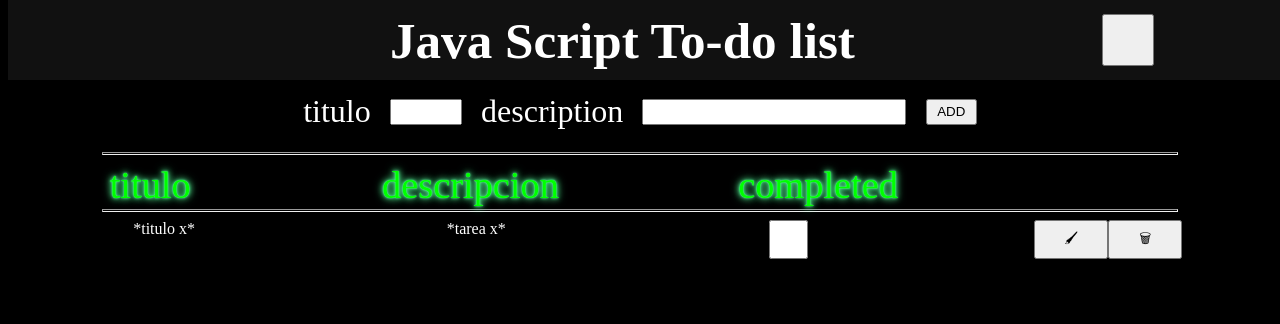
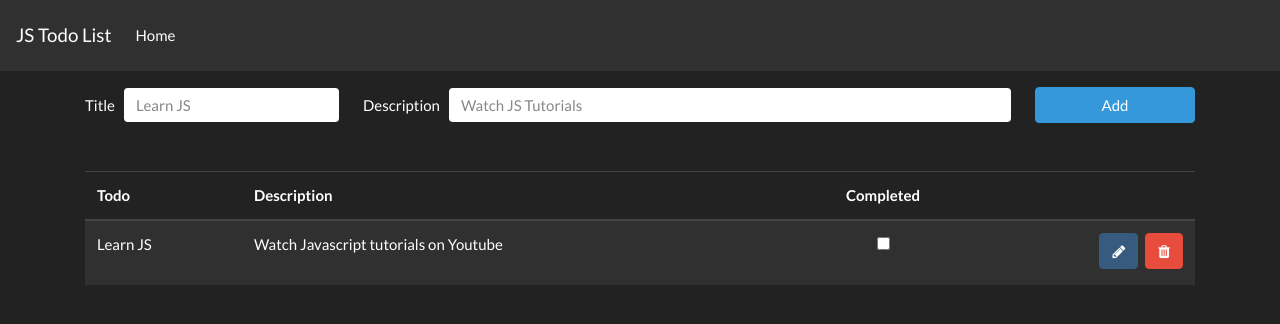
Before and after one commit to Josearturochavez/Josearturochavez.github.io, a plain HTML site: page index.html in a window 1280 px wide. Drawn offline with nearby package versions, Linux system fonts and the light colour scheme.

Commit message:
movimiento de directorio

```diff
--- a/index.html
+++ b/index.html
@@ -1,74 +1,226 @@
-<!--
-git add .
-git commit -m "-"
-git push
--->
-
 <!DOCTYPE html>
-<html>
+<html lang="en">
 <head>
-
-        <meta charset="utf-8">
-        <meta name="viewport" content="width=device-width, initial-scale=1">
-        <link rel="stylesheet" type="text/css" href="style.css">
-        <link rel="stylesheet" type="js" href="proces.js">
-        <meta name="google-site-verification" content="Lq1w6dMHGR6Rq1Tot915nW_T70vu8Vul6Orbt2-EzTs">
-        <title>
-            King Arthur's Page
-        </title>
-
+  <meta charset="UTF-8" />
+  <meta http-equiv="X-UA-Compatible" content="IE=edge" />
+  <meta name="viewport" content="width=device-width, initial-scale=1.0" />
+  <!-- Fontawesome -->
+  <link
+    href="https://stackpath.bootstrapcdn.com/font-awesome/4.7.0/css/font-awesome.min.css"
+    rel="stylesheet"
+  />
+  <!-- Bootswatch Darkly Theme -->
+  <link
+    href="https://stackpath.bootstrapcdn.com/bootswatch/4.5.2/darkly/bootstrap.min.css"
+    rel="stylesheet"
+  />
+  <title>JS Todo List</title>
 </head>
 <body>
-        <header>
-            <h1>
-                Java Script To-do list
-            </h1>
-            <button id="Menu">
+  <!-- Navbar -->
 
+  <nav class="navbar navbar-expand-lg navbar-dark bg-dark">
+    <a class="navbar-brand" href="#">JS Todo List</a>
+    <button
+      class="navbar-toggler"
+      type="button"
+      data-toggle="collapse"
+      data-target="#navbarSupportedContent"
+      aria-controls="navbarSupportedContent"
+      aria-expanded="false"
+      aria-label="Toggle navigation"
+    >
+      <span class="navbar-toggler-icon"></span>
     </button>
-        </header>
-        <div id="Options">
-            <label> titulo </label>
-            <input type="text" id="titulo">
 
-            <label> description </label>
-            <input type="text" id="description">
+    <div class="collapse navbar-collapse" id="navbarSupportedContent">
+      <ul class="navbar-nav mr-auto">
+        <li class="nav-item active">
+          <a class="nav-link" href="#">
+            Home <span class="sr-only">(current)</span>
+          </a>
+        </li>
+      </ul>
+      <!-- <form class="form-inline my-2 my-lg-0" id="filters">
+        <label class="font-weight-bold text-info mr-3">Filters</label>
+        <input type="radio" name="type" value="all" class="mx-1">
+        <label for="male" class="mb-0">All</label>
+        <input type="radio" name="type" value="completed" class="mx-1">
+        <label for="female" class="mb-0">Completed</label>
+        <input type="radio" name="type" value="uncompleted" class="mx-1">
+        <label for="other" class="mr-2 mb-0">Uncompleted</label>
 
-            <button id="Add">ADD</button>
+        <input
+          class="form-control mr-sm-2"
+          type="search"
+          name="words"
+          placeholder="Words"
+          aria-label="Search"
+        >
+        <button class="btn btn-outline-info my-2 my-sm-0" type="submit" id="search">
+          Search
+        </button>
+      </form> -->
     </div>
+  </nav>
 
-        <hr width="85%" size="3">
-        <div id="Descripciones">
-            <div class="Descripciones--div">
-                <font>titulo</font>
+  <!-- Modal -->
+
+  <!-- <div
+    class="modal fade"
+    id="modal"
+    tabindex="-1"
+    role="dialog"
+    aria-labelledby="exampleModalCenterTitle"
+    aria-hidden="true"
+  >
+    <div class="modal-dialog modal-dialog-centered" role="document">
+      <div class="modal-content">
+        <div class="modal-header">
+          <h5 class="modal-title">
+            Edit Todo
+          </h5>
+          <button
+            type="button"
+            class="close"
+            data-dismiss="modal"
+            aria-label="Close"
+          >
+            <span aria-hidden="true">&times;</span>
+          </button>
         </div>
-            <div class="Descripciones--div">
-                <font>descripcion</font>
+        <div class="modal-body">
+          <div class="alert alert-danger d-none" role="alert" id="modal-alert">
+            A simple danger alert—check it out!
           </div>
-            <div class="Descripciones--div">
-                <font>completed</font>
+          <form>
+            <div class="form-group">
+              <label>Title</label>
+              <input
+                id="modal-title"
+                type="text"
+                class="form-control"
+                placeholder="Do Something"
+              />
             </div>
-            <div class="Descripciones--div">
+            <div class="form-group">
+              <label>Description</label>
+              <textarea class="form-control" id="modal-description" rows="3">
 
+              </textarea>
+            </div>
+            <div class="form-group d-inline-flex">
+              <label>Completed</label>
+              <div class="mt-1 ml-2">
+                <input
+                id="modal-completed"
+                type="checkbox"
+              />
               </div>
             </div>
-        <div id="Tarea">
-            <hr width="85%" size="3">
-            <div id="Tarea2">
-                <div class="Tarea--div">
-                    *titulo x*
+          </form>
         </div>
-                <div class="Tarea--div">
-                    *tarea x*
-                </div>
-                <input type="checkbox" name="terminada" class="Tarea--div">
-                <button class="Tarea--div_nofin">
-                    🖌
+        <div class="modal-footer">
+          <button type="button" class="btn btn-secondary" data-dismiss="modal">
+            Close
           </button>
-                <button class="Tarea--div_fin">
-                    🗑
+          <button type="button" class="btn btn-info" id="modal-btn">
+            Save
           </button>
         </div>
       </div>
+    </div>
+  </div> -->
+
+  <main>
+    <div class="container pt-3">
+      <div class="alert alert-danger d-none" role="alert" id="alert">
+        A simple danger alert—check it out!
+      </div>
+
+      <!-- Add Todo -->
+
+      <div>
+        <form>
+          <div class="row">
+            <div class="col-sm-3 d-sm-flex align-items-center">
+              <label class="m-sm-0">Title</label>
+              <input
+                type="text"
+                id="title"
+                class="form-control ml-sm-2"
+                placeholder="Learn JS"
+              >
+            </div>
+            <div class="px-sm-2 col-sm-7 d-sm-flex align-items-center mt-2 mt-sm-0">
+              <label class="m-sm-0">Description</label>
+              <input
+                type="text"
+                id="description"
+                class="form-control ml-sm-2"
+                placeholder="Watch JS Tutorials"
+              >
+            </div>
+            <div class="col-sm-2 d-sm-flex justify-content-end mt-4 mt-sm-0">
+              <button type="button" class="btn btn-info btn-block" id="add">
+                Add
+              </button>
+            </div>
+          </div>
+        </form>
+      </div>
+
+      <!-- Table -->
+
+      <div class="mt-5">
+        <table class="table table-striped" id="table">
+          <thead>
+            <tr>
+              <th scope="col">Todo</th>
+              <th scope="col">Description</th>
+              <th scope="col">
+                <div class="d-flex justify-content-center">
+                  Completed
+                </div>
+              </th>
+              <th scope="col"></th>
+            </tr>
+          </thead>
+          <tbody>
+            <tr>
+              <td>
+                Learn JS
+              </td>
+              <td>
+                Watch Javascript tutorials on Youtube
+              </td>
+              <td class="text-center">
+                <input type="checkbox">
+              </td>
+              <td class="text-right">
+                <button class="btn btn-primary mb-1">
+                  <i class="fa fa-pencil"></i>
+                </button>
+                <button class="btn btn-danger mb-1 ml-1">
+                  <i class="fa fa-trash"></i>
+                </button>
+              </td>
+            </tr>
+          </tbody>
+        </table>
+      </div>
+    </div>
+  </main>
+
+  <!-- JQuery -->
+  <script
+    src="https://code.jquery.com/jquery-3.5.1.slim.min.js"
+    integrity="sha256-4+XzXVhsDmqanXGHaHvgh1gMQKX40OUvDEBTu8JcmNs="
+    crossorigin="anonymous"
+  ></script>
+  <!-- Bootstrap -->
+  <script src="https://stackpath.bootstrapcdn.com/bootstrap/4.5.2/js/bootstrap.bundle.min.js"></script>
+  <!-- JS Code -->
+  <script src="./index.js"></script>
 </body>
 </html>
--- /dev/null
+++ b/index.js
@@ -0,0 +1,22 @@
+document.addEventListener('DOMContentLoaded', function () {
+
+	const Titulo_tarea = document.getElementById('title');
+	const Descripcion_tarea = document.getElementById('description');
+	const boton_add = document.getElementById('add');
+	const Tabla = document.getElementById('table');
+
+	boton_add.onclick = function () {
+		console.log('title: ', Titulo_tarea.value);
+		console.log('description: ', Descripcion_tarea.value);
+		add_todo()
+	};
+
+	function add_todo () {
+		if (Titulo_tarea.value === '' ||  Descripcion_tarea.value === '') {
+			console.error('faltan parametros en titulo y descripcion')
+		}else{
+			Titulo_tarea.value = ""
+			Descripcion_tarea.value = ""
+		}
+	};
+});
--- a/style.css
+++ /dev/null
@@ -1,95 +0,0 @@
-div{
-	display: inline;
-}
-#Descripciones{
-	text-align: center;
-	display: flex;
-	justify-content: center;
-}
-.Descripciones--div{
-	text-align: center;
-	margin: 0 7vw;
-	width: 20vw;
-	height: 3vw;
-}
-#Tarea2{
-	display: flex;
-	justify-content: center;
-}
-.Tarea--div{
-	text-align: center;
-	width: 20vw;
-	height: 3vw;
-	margin: 0 7vw;
-}
-.Tarea--div_fin{
-	text-align: center;
-	margin: 0 7vw 0 0;
-	width: 10vw;
-	height: 3vw;
-}
-.Tarea--div_nofin{
-	text-align: center;
-	width: 10vw;
-	height: 3vw;
-	margin: 0 0 0 7vw;
-}
-body{
-	background-color: #000;
-}
-h1{
-	text-align: center;
-	font-size: 4vw;
-	width: 75vw;
-	display: inline;
-}
-#Menu{
-	color: #0f0;
-	width: 4vw;
-	height: 4vw;
-}
-header{
-	background-color: #111;
-	align-items: center;
-	justify-content: center;
-	display: flex;
-	height: 10vh;
-	width: 100vw;
-	color: #fff;
-	position: fixed;
-	top: 0;
-}
-#Add{
-	margin: 1.5vw;
-	width: 4vw;
-	height: 2vw;
-
-}
-label{
-	font-size: 2.5vw;
-	margin: 0 1.5vw;
-}
-#titulo{
-	width: 5vw;
-	height: 1.5vw;
-}
-#description{
-	width: 20vw;
-	height: 1.5vw;
-}
-#Options{
-	display: flex;
-	justify-content: center;
-	align-items: center;
-	position: static;
-	margin: 10vh 0 0 0;
-}
-font{
-	color: #0f0;
-	text-shadow: 0 0 1px #5f9, 0 0 3px #5f9, 0 0 6px #5f9, 0 0 10px #5f9;
-	font-size: 3vw;
-}
-
-label,hr,div{
-	color: #fff;
-}
```
Also changed, not shown: favicon.ico (added). Lines whose indentation alone changed are shown as unchanged.
